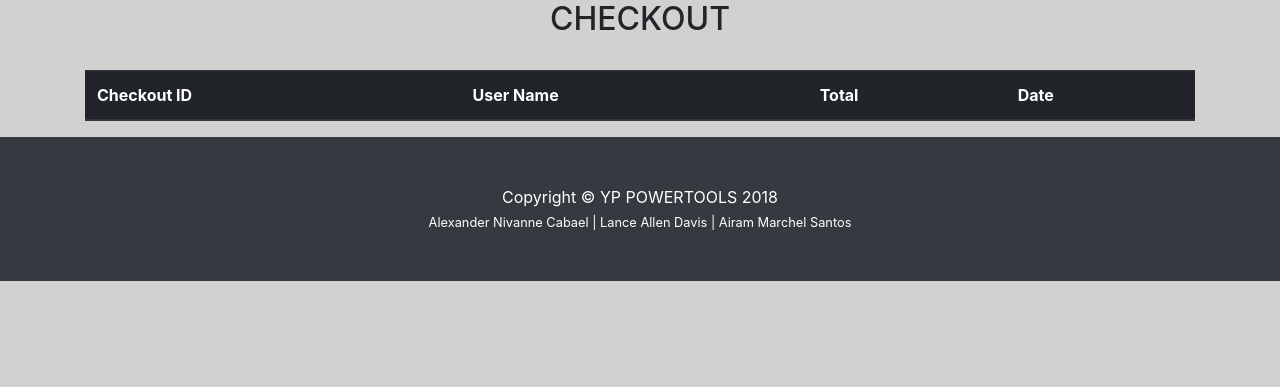
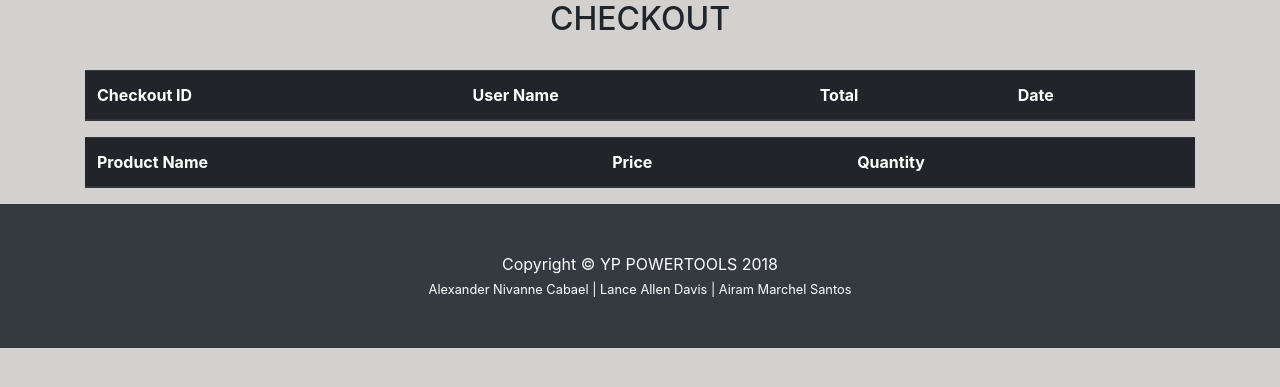
Before and after one commit to Nivanne/YP-Powertools-E-Commerce-System, a PHP site: page /user_checkout.php in a window 1280 px wide. Shown: the part 61-448 px from the top of the page. Run offline with PHP 8.4, Linux system fonts and the light colour scheme; a user stored in the database is signed in; data comes from the database, SQL or seed files in the repository; lists and menus that the app fills with data are empty; some libraries are stand-ins or nearby versions; some web fonts are replaced.

Commit message:
Added table in checkout

```diff
--- a/YP Website/user_checkout.php
+++ b/YP Website/user_checkout.php
@@ -15,6 +15,9 @@ include 'includes/header.php';
 	//display of records
 	$results = mysqli_query($db, "SELECT * FROM checkout WHERE checkout_id = $recent_checkout_id;");
 
+	$results_product = mysqli_query($db, "SELECT *
+										  FROM `transactions`
+										  WHERE checkout_id = $recent_checkout_id;");
 
 ?>
   <nav class="navbar navbar-expand-lg navbar-dark bg-dark">
@@ -57,7 +60,7 @@ include 'includes/header.php';
 	<center><h2>Checkout</h2></center>
 	<br/>
 
-	<!table ->
+	<!-- table -->
 	<table class="table table-striped">
 		<thead class="thead-dark">
 		<tr>
@@ -83,6 +86,26 @@ include 'includes/header.php';
 
 		</tbody>
 	</table>
+
+	<table class="table table-striped">
+		<thead class="thead-dark">
+		<tr>
+			<th  scope="col">Product Name</th>
+			<th  scope="col">Price</th>
+			<th  scope="col">Quantity</th>
+		</tr>
+		</thead>
+
+		<tbody>
+			<?php while ($row = mysqli_fetch_array($results_product)): ?>
+			<tr>
+				<td><?php echo $row['product_name']; ?></td>
+				<td>₱<?php echo $row['product_price']; ?></td>
+				<td><?php echo $row['product_qty']; ?></td>
+			</tr>
+			<?php endwhile ?>
+		</tbody>
+	</table>
 </div>
 <?php
 
--- a/YP Website/user_shop.php
+++ b/YP Website/user_shop.php
@@ -76,7 +76,7 @@ include 'includes/header.php';
 		<?php
 
 		$connect = mysqli_connect('localhost','root','','capstone2');
-		$query = 'SELECT * FROM product_table ORDER by productID ASC';
+		$query = 'SELECT * FROM product ORDER by productID ASC';
 		$result = mysqli_query($connect,$query);
 
 		if($result):
```
Also changed, not shown: YP Website/includes/product.inc.php (+3 -7 lines), YP Website/includes/user_checkout.inc.php (+5 -6 lines), YP Website/user_cart.php (+8 -8 lines).
